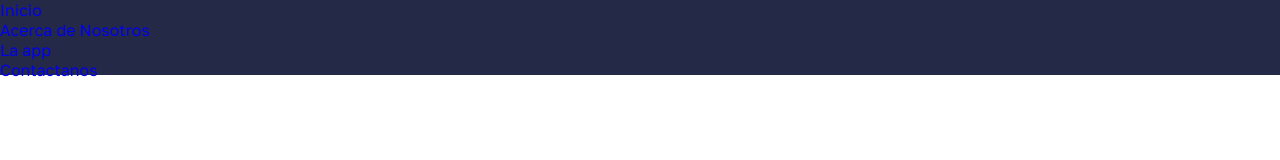
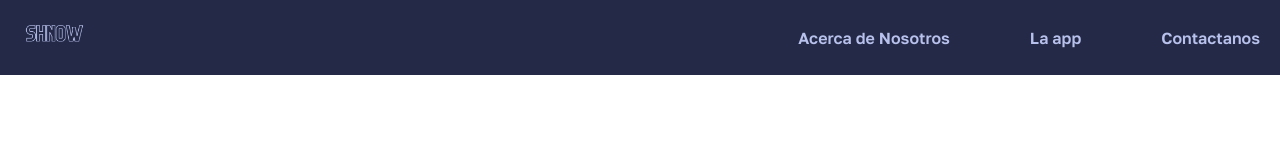
Before and after one commit to rejuanigg/proyecto-integrador, a plain HTML site: page index.html in a window 1280 px wide. Drawn offline with Linux system fonts and the light colour scheme; a web font is replaced by a local one.

Commit message:
creados los elementos del nav

```diff
--- a/assets/styles.css
+++ b/assets/styles.css
@@ -2,6 +2,7 @@
     padding: 0;
     margin: 0;
     box-sizing: border-box;
+    list-style-type: none;
 }
 
 @import url('https://fonts.googleapis.com/css2?family=Golos+Text:wght@400;600;800&family=Tilt+Warp&display=swap');
@@ -29,13 +30,31 @@
 /*Header*/
 
 .header{
-    height: 75px;
-    background-color: var(--purple);
-    width: 100%;
+  height: 75px;
+  background-color: var(--purple);
+  width: 100%;
+  display: flex;
+  justify-content: space-between;
+  align-items: center;
+  position: fixed;
+  top: 0;
 }
 
-.navbar-list a{
-    font-family: 'Golos Text', sans-serif;
-    text-decoration: none;
-    display: flex;
+
+.navbar-list {
+  display: flex;
+  gap: 80px;
+  margin-right: 20px;
 }
+
+.navbar-list a {
+  font-family: 'Golos Text', sans-serif;
+  color: var(--skyblue);
+  text-decoration: none;
+  font-weight: 600;
+}
+
+.shnow-icon {
+  height: 70px;
+  margin-left: 20px;
+}
--- a/index.html
+++ b/index.html
@@ -14,16 +14,30 @@
     <link rel="stylesheet" href="./assets/styles.css">
     <title>Shnow</title>
 </head>
-<body>
     <header class="header">
+        <a href="#hero"><img src="./assets/shnow-icon.png" alt="shnow-icon" class="shnow-icon"></a>
         <nav class="nav">
             <ul class="navbar-list">
-                <li><a href="#hero">Inicio</a></li>
+                <li></li>
                 <li><a href="#about-us">Acerca de Nosotros</a></li>
                 <li><a href="#info">La app</a></li>
-                <li><a href="#contact">Contactanos</a></li>
+                <li><a href="#contact-us">Contactanos</a></li>
             </ul>
         </nav>
     </header>
+
+<main class="main">
+    <section id="hero">
+        <div class="hero">
+
+            <h1>Una app a la altura de tu billetera</h1>
+            <p>Nos encargamos de desarollar la app que
+                te ayudara a administrar tu dinero de la
+                mejor forma posible
+            </p>
+
+        </div>
+    </section>
+</main>
 </body>
 </html>
```
Also changed, not shown: assets/hero/background.svg (added), assets/shnow-icon.png (added).
